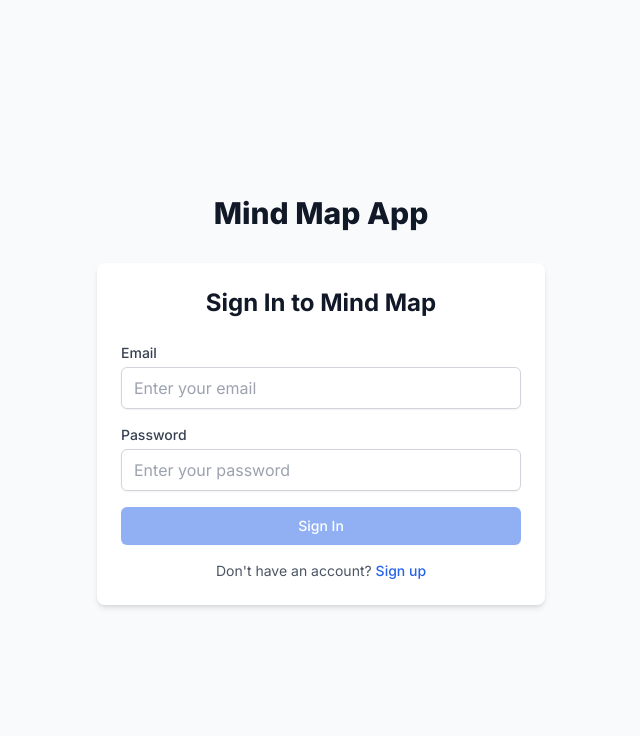
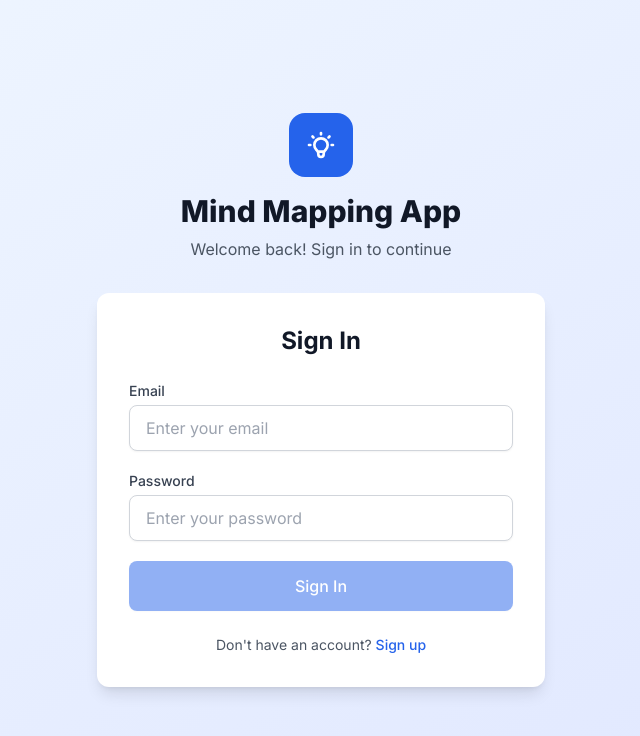
Before and after one commit to Elted6501/mind-map-app, a Next.js app: page / in a window 1280 px wide. Shown: the top 736 px of the page, without its empty margins (319-959 px from the left). Built offline with nearby package versions, Linux system fonts and the light colour scheme; no server answers.

Commit message:
Refactor authentication and welcome screens for improved UI consistency and update error handling for Mind Mapping App

```diff
--- a/src/components/Auth/AuthPage.tsx
+++ b/src/components/Auth/AuthPage.tsx
@@ -6,11 +6,21 @@ const AuthPage: React.FC = () => {
   const [isLogin, setIsLogin] = useState(true);
 
   return (
-    <div className="min-h-screen bg-gray-50 flex flex-col justify-center py-12 sm:px-6 lg:px-8">
+    <div className="min-h-screen bg-gradient-to-br from-blue-50 to-indigo-100 flex flex-col justify-center py-6 sm:py-12 px-4 sm:px-6 lg:px-8">
       <div className="sm:mx-auto sm:w-full sm:max-w-md">
-        <h1 className="text-center text-3xl font-extrabold text-gray-900 mb-8">
-          Mind Map App
-        </h1>
+        <div className="text-center mb-6 sm:mb-8">
+          <div className="inline-flex items-center justify-center w-12 h-12 sm:w-16 sm:h-16 bg-blue-600 rounded-xl sm:rounded-2xl mb-3 sm:mb-4">
+            <svg className="w-6 h-6 sm:w-8 sm:h-8 text-white" fill="none" stroke="currentColor" viewBox="0 0 24 24">
+              <path strokeLinecap="round" strokeLinejoin="round" strokeWidth={2} d="M9.663 17h4.673M12 3v1m6.364 1.636l-.707.707M21 12h-1M4 12H3m3.343-5.657l-.707-.707m2.828 9.9a5 5 0 117.072 0l-.548.547A3.374 3.374 0 0014 18.469V19a2 2 0 11-4 0v-.531c0-.895-.356-1.754-.988-2.386l-.548-.547z" />
+            </svg>
+          </div>
+          <h1 className="text-2xl sm:text-3xl font-extrabold text-gray-900">
+            Mind Mapping App
+          </h1>
+          <p className="mt-2 text-sm sm:text-base text-gray-600">
+            {isLogin ? 'Welcome back! Sign in to continue' : 'Create your account to get started'}
+          </p>
+        </div>
 
         {isLogin ? (
           <LoginForm onSwitchToRegister={() => setIsLogin(false)} />
--- a/src/components/Auth/LoginForm.tsx
+++ b/src/components/Auth/LoginForm.tsx
@@ -28,20 +28,21 @@ export const LoginForm: React.FC<LoginFormProps> = ({ onSwitchToRegister }) => {
   };
 
   return (
-    <div className="max-w-md mx-auto mt-8 p-6 bg-white rounded-lg shadow-md">
-      <h2 className="text-2xl font-bold text-center text-gray-900 mb-6">
-        Sign In to Mind Map
+    <div className="w-full max-w-md mx-auto">
+      <div className="bg-white rounded-lg sm:rounded-xl shadow-md sm:shadow-lg p-4 sm:p-6 md:p-8">
+        <h2 className="text-xl sm:text-2xl font-bold text-center text-gray-900 mb-4 sm:mb-6">
+          Sign In
         </h2>
 
         {error && (
-        <div className="mb-4 p-3 bg-red-100 border border-red-400 text-red-700 rounded">
+          <div className="mb-4 p-3 bg-red-50 border border-red-200 text-red-700 rounded-md text-sm">
             {error}
           </div>
         )}
 
-      <form onSubmit={handleSubmit} className="space-y-4">
+        <form onSubmit={handleSubmit} className="space-y-4 sm:space-y-5">
           <div>
-          <label htmlFor="email" className="block text-sm font-medium text-gray-700">
+            <label htmlFor="email" className="block text-sm font-medium text-gray-700 mb-1">
               Email
             </label>
             <input
@@ -50,13 +51,13 @@ export const LoginForm: React.FC<LoginFormProps> = ({ onSwitchToRegister }) => {
               value={email}
               onChange={(e) => setEmail(e.target.value)}
               required
-            className="mt-1 block w-full px-3 py-2 border border-gray-300 rounded-md shadow-sm focus:outline-none focus:ring-blue-500 focus:border-blue-500"
+              className="w-full px-3 sm:px-4 py-2 sm:py-2.5 border border-gray-300 rounded-md sm:rounded-lg shadow-sm text-sm sm:text-base focus:outline-none focus:ring-2 focus:ring-blue-500 focus:border-blue-500 transition-colors"
               placeholder="Enter your email"
             />
           </div>
 
           <div>
-          <label htmlFor="password" className="block text-sm font-medium text-gray-700">
+            <label htmlFor="password" className="block text-sm font-medium text-gray-700 mb-1">
               Password
             </label>
             <input
@@ -65,7 +66,7 @@ export const LoginForm: React.FC<LoginFormProps> = ({ onSwitchToRegister }) => {
               value={password}
               onChange={(e) => setPassword(e.target.value)}
               required
-            className="mt-1 block w-full px-3 py-2 border border-gray-300 rounded-md shadow-sm focus:outline-none focus:ring-blue-500 focus:border-blue-500"
+              className="w-full px-3 sm:px-4 py-2 sm:py-2.5 border border-gray-300 rounded-md sm:rounded-lg shadow-sm text-sm sm:text-base focus:outline-none focus:ring-2 focus:ring-blue-500 focus:border-blue-500 transition-colors"
               placeholder="Enter your password"
             />
           </div>
@@ -73,21 +74,24 @@ export const LoginForm: React.FC<LoginFormProps> = ({ onSwitchToRegister }) => {
           <button
             type="submit"
             disabled={isLoading || !email || !password}
-          className="w-full flex justify-center py-2 px-4 border border-transparent rounded-md shadow-sm text-sm font-medium text-white bg-blue-600 hover:bg-blue-700 focus:outline-none focus:ring-2 focus:ring-offset-2 focus:ring-blue-500 disabled:opacity-50 disabled:cursor-not-allowed"
+            className="w-full flex justify-center items-center py-2.5 sm:py-3 px-4 border border-transparent rounded-md sm:rounded-lg shadow-sm text-sm sm:text-base font-medium text-white bg-blue-600 hover:bg-blue-700 focus:outline-none focus:ring-2 focus:ring-offset-2 focus:ring-blue-500 disabled:opacity-50 disabled:cursor-not-allowed transition-colors active:bg-blue-800"
           >
             {isLoading ? <LoadingSpinner size="sm" /> : 'Sign In'}
           </button>
         </form>
 
-      <p className="mt-4 text-center text-sm text-gray-600">
+        <div className="mt-4 sm:mt-6 text-center">
+          <p className="text-sm text-gray-600">
             Don&apos;t have an account?{' '}
             <button
               onClick={onSwitchToRegister}
-          className="font-medium text-blue-600 hover:text-blue-500"
+              className="font-medium text-blue-600 hover:text-blue-500 transition-colors"
             >
               Sign up
             </button>
           </p>
         </div>
+      </div>
+    </div>
   );
 };
--- a/src/components/Auth/RegisterForm.tsx
+++ b/src/components/Auth/RegisterForm.tsx
@@ -36,20 +36,21 @@ export const RegisterForm: React.FC<RegisterFormProps> = ({ onSwitchToLogin }) =
   const isPasswordMismatch = password !== confirmPassword && confirmPassword.length > 0;
 
   return (
-    <div className="max-w-md mx-auto mt-8 p-6 bg-white rounded-lg shadow-md">
-      <h2 className="text-2xl font-bold text-center text-gray-900 mb-6">
-        Create Your Account
+    <div className="w-full max-w-md mx-auto">
+      <div className="bg-white rounded-lg sm:rounded-xl shadow-md sm:shadow-lg p-4 sm:p-6 md:p-8">
+        <h2 className="text-xl sm:text-2xl font-bold text-center text-gray-900 mb-4 sm:mb-6">
+          Create Account
         </h2>
 
         {error && (
-        <div className="mb-4 p-3 bg-red-100 border border-red-400 text-red-700 rounded">
+          <div className="mb-4 p-3 bg-red-50 border border-red-200 text-red-700 rounded-md text-sm">
             {error}
           </div>
         )}
 
         <form onSubmit={handleSubmit} className="space-y-4">
           <div>
-          <label htmlFor="name" className="block text-sm font-medium text-gray-700">
+            <label htmlFor="name" className="block text-sm font-medium text-gray-700 mb-1">
               Full Name
             </label>
             <input
@@ -58,13 +59,13 @@ export const RegisterForm: React.FC<RegisterFormProps> = ({ onSwitchToLogin }) =
               value={name}
               onChange={(e) => setName(e.target.value)}
               required
-            className="mt-1 block w-full px-3 py-2 border border-gray-300 rounded-md shadow-sm focus:outline-none focus:ring-blue-500 focus:border-blue-500"
+              className="w-full px-3 sm:px-4 py-2 sm:py-2.5 border border-gray-300 rounded-md sm:rounded-lg shadow-sm text-sm sm:text-base focus:outline-none focus:ring-2 focus:ring-blue-500 focus:border-blue-500 transition-colors"
               placeholder="Enter your full name"
             />
           </div>
 
           <div>
-          <label htmlFor="email" className="block text-sm font-medium text-gray-700">
+            <label htmlFor="email" className="block text-sm font-medium text-gray-700 mb-1">
               Email
             </label>
             <input
@@ -73,13 +74,13 @@ export const RegisterForm: React.FC<RegisterFormProps> = ({ onSwitchToLogin }) =
               value={email}
               onChange={(e) => setEmail(e.target.value)}
               required
-            className="mt-1 block w-full px-3 py-2 border border-gray-300 rounded-md shadow-sm focus:outline-none focus:ring-blue-500 focus:border-blue-500"
+              className="w-full px-3 sm:px-4 py-2 sm:py-2.5 border border-gray-300 rounded-md sm:rounded-lg shadow-sm text-sm sm:text-base focus:outline-none focus:ring-2 focus:ring-blue-500 focus:border-blue-500 transition-colors"
               placeholder="Enter your email"
             />
           </div>
 
           <div>
-          <label htmlFor="password" className="block text-sm font-medium text-gray-700">
+            <label htmlFor="password" className="block text-sm font-medium text-gray-700 mb-1">
               Password
             </label>
             <input
@@ -88,13 +89,13 @@ export const RegisterForm: React.FC<RegisterFormProps> = ({ onSwitchToLogin }) =
               value={password}
               onChange={(e) => setPassword(e.target.value)}
               required
-            className="mt-1 block w-full px-3 py-2 border border-gray-300 rounded-md shadow-sm focus:outline-none focus:ring-blue-500 focus:border-blue-500"
+              className="w-full px-3 sm:px-4 py-2 sm:py-2.5 border border-gray-300 rounded-md sm:rounded-lg shadow-sm text-sm sm:text-base focus:outline-none focus:ring-2 focus:ring-blue-500 focus:border-blue-500 transition-colors"
               placeholder="Enter your password"
             />
           </div>
 
           <div>
-          <label htmlFor="confirmPassword" className="block text-sm font-medium text-gray-700">
+            <label htmlFor="confirmPassword" className="block text-sm font-medium text-gray-700 mb-1">
               Confirm Password
             </label>
             <input
@@ -103,8 +104,10 @@ export const RegisterForm: React.FC<RegisterFormProps> = ({ onSwitchToLogin }) =
               value={confirmPassword}
               onChange={(e) => setConfirmPassword(e.target.value)}
               required
-            className={`mt-1 block w-full px-3 py-2 border rounded-md shadow-sm focus:outline-none focus:ring-blue-500 focus:border-blue-500 ${
-              isPasswordMismatch ? 'border-red-300' : 'border-gray-300'
+              className={`w-full px-3 sm:px-4 py-2 sm:py-2.5 border rounded-md sm:rounded-lg shadow-sm text-sm sm:text-base focus:outline-none focus:ring-2 transition-colors ${
+                isPasswordMismatch
+                  ? 'border-red-300 focus:ring-red-500 focus:border-red-500'
+                  : 'border-gray-300 focus:ring-blue-500 focus:border-blue-500'
               }`}
               placeholder="Confirm your password"
             />
@@ -116,22 +119,25 @@ export const RegisterForm: React.FC<RegisterFormProps> = ({ onSwitchToLogin }) =
           <button
             type="submit"
             disabled={isLoading || !name || !email || !password || !confirmPassword || isPasswordMismatch}
-          className="w-full flex justify-center py-2 px-4 border border-transparent rounded-md shadow-sm text-sm font-medium text-white bg-blue-600 hover:bg-blue-700 focus:outline-none focus:ring-2 focus:ring-offset-2 focus:ring-blue-500 disabled:opacity-50 disabled:cursor-not-allowed"
+            className="w-full flex justify-center items-center py-2.5 sm:py-3 px-4 border border-transparent rounded-md sm:rounded-lg shadow-sm text-sm sm:text-base font-medium text-white bg-blue-600 hover:bg-blue-700 focus:outline-none focus:ring-2 focus:ring-offset-2 focus:ring-blue-500 disabled:opacity-50 disabled:cursor-not-allowed transition-colors active:bg-blue-800"
           >
             {isLoading ? <LoadingSpinner size="sm" /> : 'Create Account'}
           </button>
         </form>
 
-      <p className="mt-4 text-center text-sm text-gray-600">
+        <div className="mt-4 sm:mt-6 text-center">
+          <p className="text-sm text-gray-600">
             Already have an account?{' '}
             <button
               onClick={onSwitchToLogin}
-          className="font-medium text-blue-600 hover:text-blue-500"
+              className="font-medium text-blue-600 hover:text-blue-500 transition-colors"
             >
               Sign in
             </button>
           </p>
         </div>
+      </div>
+    </div>
   );
 };
 
--- a/src/components/Canvas/Canvas.tsx
+++ b/src/components/Canvas/Canvas.tsx
@@ -407,8 +407,8 @@ const Canvas: React.FC = () => {
       <div className="w-full h-full bg-gray-50 flex items-center justify-center">
         <div className="text-center text-gray-500">
           <div className="text-6xl mb-4">🧠</div>
-          <h2 className="text-xl font-semibold mb-2">No Mind Map Loaded</h2>
-          <p className="text-gray-400">Create or load a mind map to get started</p>
+          <h2 className="text-xl font-semibold mb-2">No Mind Mapping App Loaded</h2>
+          <p className="text-gray-400">Create or load a mind mapping app to get started</p>
         </div>
       </div>
     );
--- a/src/components/Canvas/CanvasToolbar.tsx
+++ b/src/components/Canvas/CanvasToolbar.tsx
@@ -114,7 +114,7 @@ const CanvasToolbar: React.FC = () => {
       <button
         onClick={actions.saveMindMap}
         className="flex items-center justify-center gap-1 sm:gap-2 px-2 sm:px-3 py-1.5 sm:py-2 text-xs sm:text-sm bg-green-500 text-white rounded-md hover:bg-green-600 transition-colors touch-target whitespace-nowrap min-w-[2.5rem] sm:min-w-auto"
-        title="Save Mind Map"
+  title="Save Mind Mapping"
       >
         <span>💾</span>
         <span className="hidden md:inline">Save</span>
--- a/src/components/Layout/Header.tsx
+++ b/src/components/Layout/Header.tsx
@@ -96,7 +96,7 @@ const Header: React.FC = () => {
         <div className="h-6 w-px bg-gray-300 hidden sm:block" />
 
         <h1 className="text-sm sm:text-lg font-semibold text-gray-900 truncate max-w-[120px] sm:max-w-none">
-          {currentMindMap?.title || 'Mind Map'}
+          {currentMindMap?.title || 'Mind Mapping App'}
         </h1>
       </div>
 
--- a/src/components/UI/WelcomeScreen.tsx
+++ b/src/components/UI/WelcomeScreen.tsx
@@ -54,20 +54,20 @@ const WelcomeScreen: React.FC = () => {
             </div>
           </div>
           <h1 className="text-xl sm:text-2xl md:text-3xl lg:text-4xl xl:text-5xl font-bold text-gray-900 mb-2 sm:mb-3 md:mb-4 px-2 sm:px-4">
-            Welcome to Mind Maping
+            Welcome to Mind Mapping App
           </h1>
           <p className="text-sm sm:text-base md:text-lg lg:text-xl text-gray-600 max-w-3xl mx-auto px-3 sm:px-4 leading-relaxed">
-            Organize your thoughts, plan projects, and visualize ideas with our intuitive mind mapping tool.
+            Organize your thoughts, plan projects, and visualize ideas with our intuitive Mind Mapping App.
           </p>
         </div>
 
         {/* Main Action Cards */}
         <div className="grid gap-4 sm:gap-6 md:gap-8 lg:grid-cols-2 mb-6 sm:mb-8 md:mb-12 px-2 sm:px-0">
-          {/* Create New Mind Map Card */}
+          {/* Create New Mind Mapping Card */}
           <div className="bg-white rounded-lg sm:rounded-xl p-4 sm:p-5 md:p-6 shadow-md hover:shadow-lg transition-shadow">
             <div className="flex items-center mb-3 sm:mb-4">
               <Plus className="w-4 h-4 sm:w-5 sm:h-5 md:w-6 md:h-6 text-blue-600 mr-2 sm:mr-3" />
-              <h3 className="text-sm sm:text-base md:text-lg font-semibold text-gray-900">Create New Mind Map</h3>
+              <h3 className="text-sm sm:text-base md:text-lg font-semibold text-gray-900">Create New Mind Mapping</h3>
             </div>
             <p className="text-xs sm:text-sm md:text-base text-gray-600 mb-3 sm:mb-4 leading-relaxed">
               Start fresh with a blank canvas and bring your ideas to life.
@@ -79,7 +79,7 @@ const WelcomeScreen: React.FC = () => {
                   value={newMapTitle}
                   onChange={(e) => setNewMapTitle(e.target.value)}
                   onKeyDown={handleKeyPress}
-                  placeholder="Enter mind map title..."
+                  placeholder="Enter Mind Mapping title..."
                   className="w-full px-3 sm:px-4 py-2 sm:py-2.5 text-sm sm:text-base border border-gray-300 rounded-md sm:rounded-lg focus:ring-2 focus:ring-blue-500 focus:border-transparent transition-all"
                   autoFocus
                 />
@@ -107,16 +107,16 @@ const WelcomeScreen: React.FC = () => {
                 onClick={() => setIsCreating(true)}
                 className="w-full px-4 py-2.5 sm:py-3 md:py-3.5 text-sm sm:text-base bg-blue-600 text-white rounded-md sm:rounded-lg hover:bg-blue-700 active:bg-blue-800 transition-colors font-medium shadow-sm hover:shadow-md"
               >
-                Create New Mind Map
+                Create New Mind Mapping
               </button>
             )}
           </div>
 
-          {/* Recent Mind Maps Card */}
+          {/* Recent Mind Mapping Cards */}
           <div className="bg-white rounded-lg sm:rounded-xl p-4 sm:p-5 md:p-6 shadow-md hover:shadow-lg transition-shadow">
             <div className="flex items-center mb-3 sm:mb-4">
               <FileText className="w-4 h-4 sm:w-5 sm:h-5 md:w-6 md:h-6 text-green-600 mr-2 sm:mr-3" />
-              <h3 className="text-sm sm:text-base md:text-lg font-semibold text-gray-900">Recent Mind Maps</h3>
+              <h3 className="text-sm sm:text-base md:text-lg font-semibold text-gray-900">Recent Mind Mapping</h3>
             </div>
             <p className="text-xs sm:text-sm md:text-base text-gray-600 mb-3 sm:mb-4 leading-relaxed">
               Continue working on your recent projects.
@@ -139,8 +139,8 @@ const WelcomeScreen: React.FC = () => {
             ) : (
               <div className="text-center py-6 sm:py-8">
                 <FileText className="w-8 h-8 sm:w-10 sm:h-10 text-gray-300 mx-auto mb-2" />
-                <p className="text-gray-500 text-xs sm:text-sm">No recent mind maps</p>
-                <p className="text-gray-400 text-xs mt-1">Create your first mind map to get started</p>
+                <p className="text-gray-500 text-xs sm:text-sm">No recent Mind Mapping</p>
+                <p className="text-gray-400 text-xs mt-1">Create your first Mind Mapping to get started</p>
               </div>
             )}
           </div>
@@ -164,7 +164,7 @@ const WelcomeScreen: React.FC = () => {
             </div>
             <h4 className="font-semibold text-gray-900 mb-1 sm:mb-2 text-xs sm:text-sm md:text-base">Collaborate</h4>
             <p className="text-xs sm:text-sm text-gray-600 leading-relaxed">
-              Share and work together on mind maps in real-time
+              Share and work together on Mind Mapping in real-time
             </p>
           </div>
 
--- a/src/utils/errorHandler.ts
+++ b/src/utils/errorHandler.ts
@@ -1,4 +1,4 @@
-// Error handling utilities for the mind map application
+// Error handling utilities for the Mind Mapping App
 
 export interface ErrorContext {
   context?: string;
@@ -37,6 +37,11 @@ export function reportError(error: Error, context?: ErrorContext): void {
   if (process.env.NODE_ENV === 'production') {
     // Example: sendToErrorTrackingService(errorReport);
   }
+}
+
+// App-level error message for Mind Mapping App
+export function getAppErrorMessage() {
+  return 'An error occurred in Mind Mapping App.';
 }
 
 // Handle API errors
```
Lines whose indentation alone changed are shown as unchanged.
